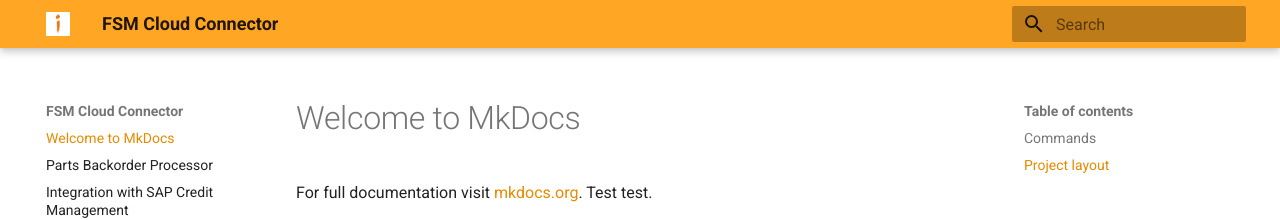
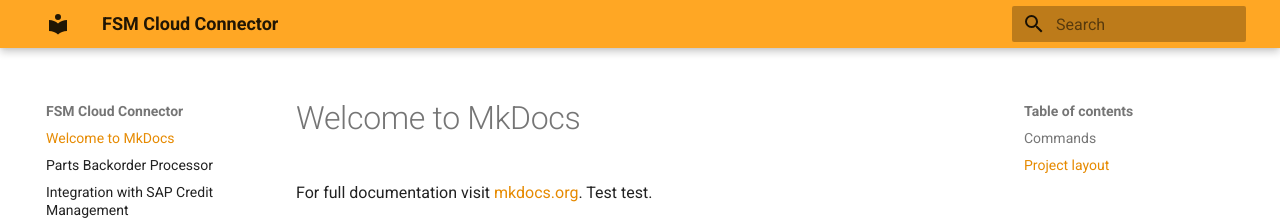
Before and after one commit to pcharazinski/ReadTheDocsRepo, an MkDocs documentation site: the page built from docs/index.md, in a window 1280 px wide. Shown: the top 220 px of the page. Built offline with MkDocs 1.6.1 and Material for MkDocs 9.7.7, drawn with Linux system fonts in a browser that asks for light colours.

Commit message:
Update mkdocs.yml

```diff
--- a/mkdocs.yml
+++ b/mkdocs.yml
@@ -4,7 +4,7 @@ theme:
   palette:
     primary: 'orange'
     accent: 'orange'
-  logo: '/images/logo1.png'
+
   favicon: 'assets/images/favicon.ico'
 markdown_extensions:
   - pymdownx.arithmatex
```
